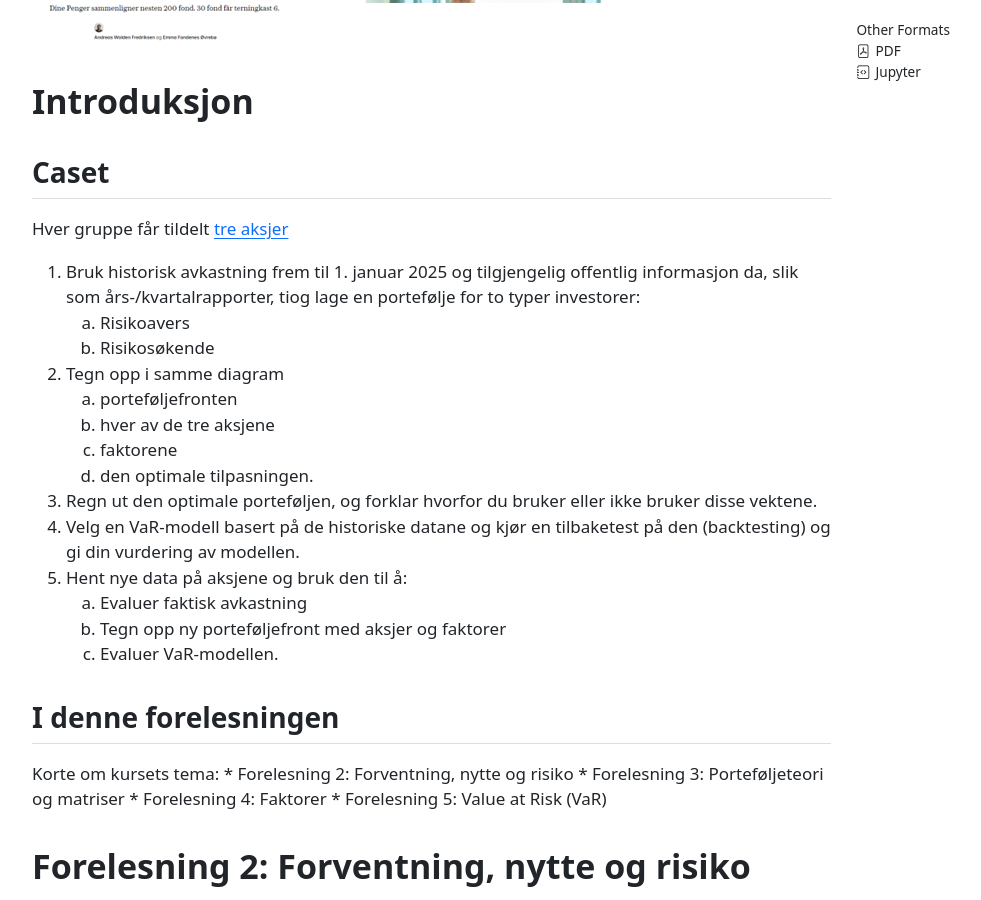
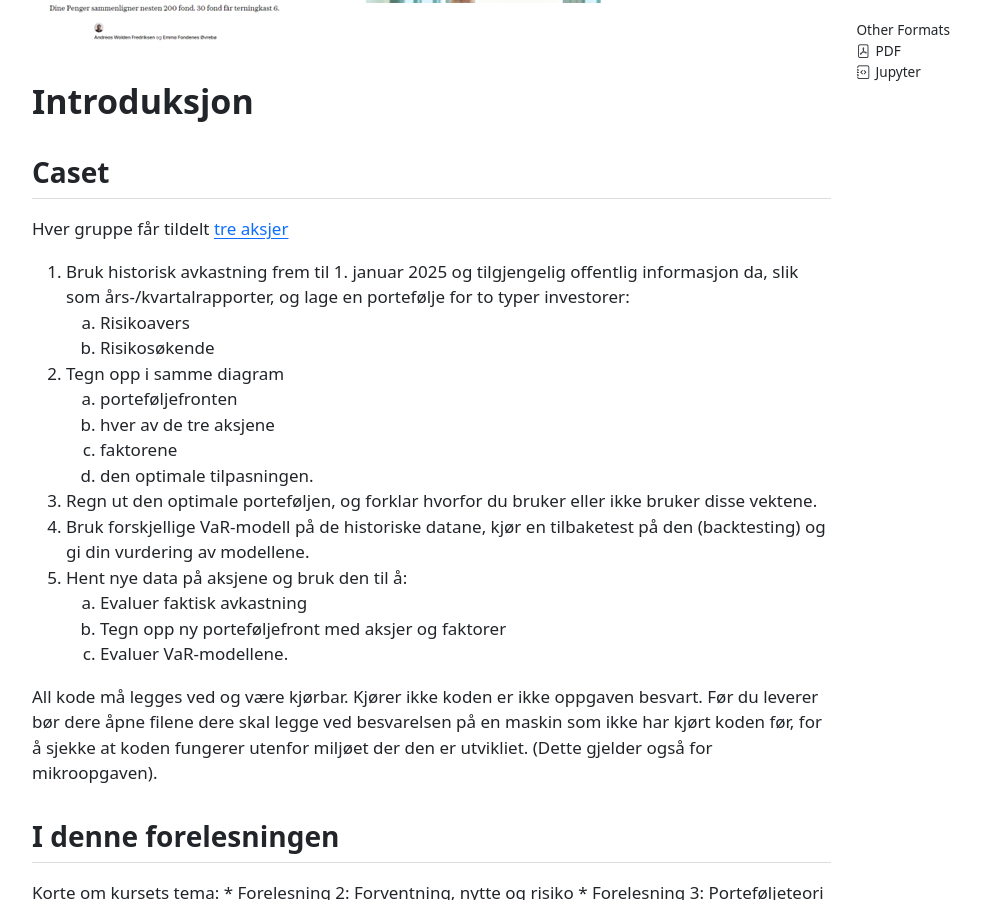
Before and after one commit to uit-sok-3011-h25/uit-sok-3011-h25.github.io, a Jekyll site: the page finans/1-introduksjon.html, which Jekyll copies as it is, in a window 1280 px wide and 900 px high, scrolled down 417 px. Shown: the whole window, without its empty margins (136-1117 px from the left). Built offline with Jekyll 4.4.1, drawn with Linux system fonts in a browser that asks for light colours; an icon font too large for the unit is left out; comment, search, counter and statistics services are not loaded.

Commit message:
prosjektoppgave

```diff
--- a/finans/1-introduksjon.html
+++ b/finans/1-introduksjon.html
@@ -123,7 +123,7 @@
 <h2 class="anchored" data-anchor-id="caset">Caset</h2>
 <p>Hver gruppe får tildelt <a href="case/portfolios.html">tre aksjer</a></p>
 <ol type="1">
-<li>Bruk historisk avkastning frem til 1. januar 2025 og tilgjengelig offentlig informasjon da, slik som års-/kvartalrapporter, tiog lage en portefølje for to typer investorer:
+<li>Bruk historisk avkastning frem til 1. januar 2025 og tilgjengelig offentlig informasjon da, slik som års-/kvartalrapporter, og lage en portefølje for to typer investorer:
 <ol type="a">
 <li>Risikoavers</li>
 <li>Risikosøkende</li>
@@ -136,14 +136,15 @@
 <li>den optimale tilpasningen.</li>
 </ol></li>
 <li>Regn ut den optimale porteføljen, og forklar hvorfor du bruker eller ikke bruker disse vektene.</li>
-<li>Velg en VaR-modell basert på de historiske datane og kjør en tilbaketest på den (backtesting) og gi din vurdering av modellen.</li>
+<li>Bruk forskjellige VaR-modell på de historiske datane, kjør en tilbaketest på den (backtesting) og gi din vurdering av modellene.</li>
 <li>Hent nye data på aksjene og bruk den til å:
 <ol type="a">
 <li>Evaluer faktisk avkastning</li>
 <li>Tegn opp ny porteføljefront med aksjer og faktorer</li>
-<li>Evaluer VaR-modellen.</li>
+<li>Evaluer VaR-modellene.</li>
 </ol></li>
 </ol>
+<p>All kode må legges ved og være kjørbar. Kjører ikke koden er ikke oppgaven besvart. Før du leverer bør dere åpne filene dere skal legge ved besvarelsen på en maskin som ikke har kjørt koden før, for å sjekke at koden fungerer utenfor miljøet der den er utvikliet. (Dette gjelder også for mikroopgaven).</p>
 </section>
 <section id="i-denne-forelesningen" class="level2">
 <h2 class="anchored" data-anchor-id="i-denne-forelesningen">I denne forelesningen</h2>
@@ -153,7 +154,7 @@
 <section id="forelesning-2-forventning-nytte-og-risiko" class="level1">
 <h1>Forelesning 2: Forventning, nytte og risiko</h1>
 <p>Nyttefunksjonen:</p>
-<div id="d7a2203b" class="cell" data-tags="[]" data-execution_count="1">
+<div id="cf9d29f8" class="cell" data-tags="[]" data-execution_count="1">
 <div class="sourceCode cell-code" id="cb1"><pre class="sourceCode python code-with-copy"><code class="sourceCode python"><span id="cb1-1"><a href="#cb1-1" aria-hidden="true" tabindex="-1"></a><span class="im">import</span> numpy <span class="im">as</span> np</span>
 <span id="cb1-2"><a href="#cb1-2" aria-hidden="true" tabindex="-1"></a><span class="im">import</span> matplotlib.pyplot <span class="im">as</span> plt</span>
 <span id="cb1-3"><a href="#cb1-3" aria-hidden="true" tabindex="-1"></a></span>
@@ -222,7 +223,7 @@
 <section id="forelesning-3-porteføljeteori-og-matriser" class="level1">
 <h1>Forelesning 3: Porteføljeteori og matriser</h1>
 <p>Her bruker vi titlondatabasen:</p>
-<div id="1a879f3b" class="cell" data-execution_count="2">
+<div id="b8d40ee5" class="cell" data-execution_count="2">
 <div class="sourceCode cell-code" id="cb2"><pre class="sourceCode python code-with-copy"><code class="sourceCode python"><span id="cb2-1"><a href="#cb2-1" aria-hidden="true" tabindex="-1"></a><span class="im">from</span> IPython.display <span class="im">import</span> IFrame</span>
 <span id="cb2-2"><a href="#cb2-2" aria-hidden="true" tabindex="-1"></a></span>
 <span id="cb2-3"><a href="#cb2-3" aria-hidden="true" tabindex="-1"></a><span class="co"># Embed the web page using an iframe</span></span>
@@ -240,7 +241,7 @@
 <section id="utregninger" class="level2">
 <h2 class="anchored" data-anchor-id="utregninger">Utregninger</h2>
 <p>Reduserer utvalget:</p>
-<div id="8cdfccc8" class="cell" data-execution_count="3">
+<div id="60ce5ffc" class="cell" data-execution_count="3">
 <div class="sourceCode cell-code" id="cb3"><pre class="sourceCode python code-with-copy"><code class="sourceCode python"><span id="cb3-1"><a href="#cb3-1" aria-hidden="true" tabindex="-1"></a><span class="im">import</span> numpy <span class="im">as</span> np</span>
 <span id="cb3-2"><a href="#cb3-2" aria-hidden="true" tabindex="-1"></a><span class="im">import</span> pandas <span class="im">as</span> pd</span>
 <span id="cb3-3"><a href="#cb3-3" aria-hidden="true" tabindex="-1"></a></span>
@@ -303,7 +304,7 @@
 </div>
 </div>
 <p>Lager avkastningsmatrisen:</p>
-<div id="c943c5bb" class="cell" data-execution_count="4">
+<div id="30c38992" class="cell" data-execution_count="4">
 <div class="sourceCode cell-code" id="cb4"><pre class="sourceCode python code-with-copy"><code class="sourceCode python"><span id="cb4-1"><a href="#cb4-1" aria-hidden="true" tabindex="-1"></a><span class="kw">def</span> get_matrix(df, field):</span>
 <span id="cb4-2"><a href="#cb4-2" aria-hidden="true" tabindex="-1"></a>    <span class="co">"""Converts the df to a matrix df that can </span></span>
 <span id="cb4-3"><a href="#cb4-3" aria-hidden="true" tabindex="-1"></a><span class="co">    be used to calculate the covariance matrix"""</span></span>
@@ -435,7 +436,7 @@
 </div>
 </div>
 <p>Finner gjennomsnittsvektoren og varians-kovarians-matrisen:</p>
-<div id="631bc39c" class="cell" data-execution_count="5">
+<div id="e7cff079" class="cell" data-execution_count="5">
 <div class="sourceCode cell-code" id="cb5"><pre class="sourceCode python code-with-copy"><code class="sourceCode python"><span id="cb5-1"><a href="#cb5-1" aria-hidden="true" tabindex="-1"></a><span class="co"># Converting X to a numpy array:</span></span>
 <span id="cb5-2"><a href="#cb5-2" aria-hidden="true" tabindex="-1"></a>X <span class="op">=</span> np.array(X_df)</span>
 <span id="cb5-3"><a href="#cb5-3" aria-hidden="true" tabindex="-1"></a></span>
@@ -448,7 +449,7 @@
 <span id="cb5-10"><a href="#cb5-10" aria-hidden="true" tabindex="-1"></a>means <span class="op">=</span> np.mean(X, axis<span class="op">=</span><span class="dv">0</span>).reshape((X.shape[<span class="dv">1</span>],<span class="dv">1</span>))</span></code><button title="Copy to Clipboard" class="code-copy-button"><i class="bi"></i></button></pre></div>
 </div>
 <p>Definerer porteføljefrontfunksjonen:</p>
-<div id="e7774c6f" class="cell" data-execution_count="6">
+<div id="b628797e" class="cell" data-execution_count="6">
 <div class="sourceCode cell-code" id="cb6"><pre class="sourceCode python code-with-copy"><code class="sourceCode python"><span id="cb6-1"><a href="#cb6-1" aria-hidden="true" tabindex="-1"></a>ones <span class="op">=</span> np.ones((<span class="bu">len</span>(means),<span class="dv">1</span>))</span>
 <span id="cb6-2"><a href="#cb6-2" aria-hidden="true" tabindex="-1"></a></span>
 <span id="cb6-3"><a href="#cb6-3" aria-hidden="true" tabindex="-1"></a>A <span class="op">=</span> (ones.T <span class="op">@</span> np.linalg.inv(cov_matrix) <span class="op">@</span> ones)[<span class="dv">0</span>][<span class="dv">0</span>]</span>
@@ -467,7 +468,7 @@
 <span id="cb6-16"><a href="#cb6-16" aria-hidden="true" tabindex="-1"></a>    <span class="cf">return</span> minimum_volatility</span></code><button title="Copy to Clipboard" class="code-copy-button"><i class="bi"></i></button></pre></div>
 </div>
 <p>Plotter porteføljefronten:</p>
-<div id="e8b66f47" class="cell" data-execution_count="7">
+<div id="f058311e" class="cell" data-execution_count="7">
 <div class="sourceCode cell-code" id="cb7"><pre class="sourceCode python code-with-copy"><code class="sourceCode python"><span id="cb7-1"><a href="#cb7-1" aria-hidden="true" tabindex="-1"></a><span class="im">from</span> matplotlib <span class="im">import</span> pyplot <span class="im">as</span> plt</span>
 <span id="cb7-2"><a href="#cb7-2" aria-hidden="true" tabindex="-1"></a><span class="co">#Creating plot</span></span>
 <span id="cb7-3"><a href="#cb7-3" aria-hidden="true" tabindex="-1"></a>fig, ax <span class="op">=</span> plt.subplots(figsize<span class="op">=</span>(<span class="dv">10</span>, <span class="dv">6</span>))</span>
@@ -497,7 +498,7 @@
 </div>
 </div>
 <p>Legger til punkte for den optimale porteføljen:</p>
-<div id="7ee56c1b" class="cell" data-execution_count="8">
+<div id="4a8bbfac" class="cell" data-execution_count="8">
 <div class="sourceCode cell-code" id="cb8"><pre class="sourceCode python code-with-copy"><code class="sourceCode python"><span id="cb8-1"><a href="#cb8-1" aria-hidden="true" tabindex="-1"></a><span class="co"># Calculating the tangency point of the normalized </span></span>
 <span id="cb8-2"><a href="#cb8-2" aria-hidden="true" tabindex="-1"></a><span class="co"># optimal portfolio</span></span>
 <span id="cb8-3"><a href="#cb8-3" aria-hidden="true" tabindex="-1"></a>tangency_sigma <span class="op">=</span>  portfolio_front(C<span class="op">/</span>B, A, B, C)</span>
@@ -519,7 +520,7 @@
 </section>
 <section id="porteføljefronten-med-optimal-portefølje-og-tangeringslinje" class="level2">
 <h2 class="anchored" data-anchor-id="porteføljefronten-med-optimal-portefølje-og-tangeringslinje">Porteføljefronten med optimal portefølje og tangeringslinje</h2>
-<div id="9602c870" class="cell" data-execution_count="9">
+<div id="ace72c0b" class="cell" data-execution_count="9">
 <div class="sourceCode cell-code" id="cb9"><pre class="sourceCode python code-with-copy"><code class="sourceCode python"><span id="cb9-1"><a href="#cb9-1" aria-hidden="true" tabindex="-1"></a>sigma_range <span class="op">=</span> np.linspace(<span class="dv">0</span>, np.<span class="bu">max</span>(sigma_values), <span class="dv">100</span>)</span>
 <span id="cb9-2"><a href="#cb9-2" aria-hidden="true" tabindex="-1"></a></span>
 <span id="cb9-3"><a href="#cb9-3" aria-hidden="true" tabindex="-1"></a><span class="co"># Plotting the portfolio front, after annualizing the </span></span>
@@ -545,7 +546,7 @@
 <section id="forelesning-4-faktorer" class="level1">
 <h1>Forelesning 4: Faktorer</h1>
 <p>Finner volatilitet og avkastning til faktorene:</p>
-<div id="1716f8ec" class="cell" data-execution_count="10">
+<div id="d97d19b8" class="cell" data-execution_count="10">
 <div class="sourceCode cell-code" id="cb10"><pre class="sourceCode python code-with-copy"><code class="sourceCode python"><span id="cb10-1"><a href="#cb10-1" aria-hidden="true" tabindex="-1"></a><span class="im">import</span> pandas <span class="im">as</span> pd</span>
 <span id="cb10-2"><a href="#cb10-2" aria-hidden="true" tabindex="-1"></a></span>
 <span id="cb10-3"><a href="#cb10-3" aria-hidden="true" tabindex="-1"></a>df <span class="op">=</span> pd.read_pickle(<span class="st">'data/factors.df'</span>)</span>
@@ -678,7 +679,7 @@
 </div>
 </div>
 <p>Plotter punktene i grafen fra forrige kapittel:</p>
-<div id="d82184fb" class="cell" data-execution_count="11">
+<div id="75ef3cf0" class="cell" data-execution_count="11">
 <div class="sourceCode cell-code" id="cb12"><pre class="sourceCode python code-with-copy"><code class="sourceCode python"><span id="cb12-1"><a href="#cb12-1" aria-hidden="true" tabindex="-1"></a><span class="cf">for</span> series <span class="kw">in</span> means.index:</span>
 <span id="cb12-2"><a href="#cb12-2" aria-hidden="true" tabindex="-1"></a>        ax.scatter(std[series], means[series], label<span class="op">=</span>series)</span>
 <span id="cb12-3"><a href="#cb12-3" aria-hidden="true" tabindex="-1"></a></span>
@@ -698,7 +699,7 @@
 <h1>Forelesning 5: VaR</h1>
 <section id="utregninger-1" class="level4">
 <h4 class="anchored" data-anchor-id="utregninger-1">Utregninger</h4>
-<div id="c9ff6b47" class="cell" data-execution_count="12">
+<div id="2cf3a249" class="cell" data-execution_count="12">
 <div class="sourceCode cell-code" id="cb13"><pre class="sourceCode python code-with-copy"><code class="sourceCode python"><span id="cb13-1"><a href="#cb13-1" aria-hidden="true" tabindex="-1"></a><span class="im">import</span> numpy <span class="im">as</span> np</span>
 <span id="cb13-2"><a href="#cb13-2" aria-hidden="true" tabindex="-1"></a><span class="kw">def</span> generate_backtest(f, df, name, estimation_win_size):</span>
 <span id="cb13-3"><a href="#cb13-3" aria-hidden="true" tabindex="-1"></a>    <span class="co"># Initialize lists to store calculated values</span></span>
@@ -733,7 +734,7 @@
 <span id="cb13-32"><a href="#cb13-32" aria-hidden="true" tabindex="-1"></a>            np.array(datelist),</span>
 <span id="cb13-33"><a href="#cb13-33" aria-hidden="true" tabindex="-1"></a>            np.array(ret))</span></code><button title="Copy to Clipboard" class="code-copy-button"><i class="bi"></i></button></pre></div>
 </div>
-<div id="270a2bdc" class="cell" data-execution_count="13">
+<div id="b36f171d" class="cell" data-execution_count="13">
 <div class="sourceCode cell-code" id="cb14"><pre class="sourceCode python code-with-copy"><code class="sourceCode python"><span id="cb14-1"><a href="#cb14-1" aria-hidden="true" tabindex="-1"></a><span class="im">import</span> matplotlib.pyplot <span class="im">as</span> plt</span>
 <span id="cb14-2"><a href="#cb14-2" aria-hidden="true" tabindex="-1"></a><span class="kw">def</span> evaluate(plt, d95, d99, ret, dates, heading):</span>
 <span id="cb14-3"><a href="#cb14-3" aria-hidden="true" tabindex="-1"></a>    <span class="co"># Clear the plot area to avoid overlapping plots</span></span>
@@ -767,7 +768,7 @@
 <span id="cb14-31"><a href="#cb14-31" aria-hidden="true" tabindex="-1"></a>              <span class="ss">f"Breaches: </span><span class="sc">{</span>breaches<span class="sc">}</span><span class="ch">\n</span><span class="ss">"</span></span>
 <span id="cb14-32"><a href="#cb14-32" aria-hidden="true" tabindex="-1"></a>              <span class="ss">f"Backtesting (Realized VaR - % breaches): </span><span class="sc">{</span>backtest_results[i]<span class="sc">}</span><span class="ss">%</span><span class="ch">\n</span><span class="ss">"</span>)</span></code><button title="Copy to Clipboard" class="code-copy-button"><i class="bi"></i></button></pre></div>
 </div>
-<div id="8dab84d3" class="cell" data-execution_count="14">
+<div id="fc7b15cf" class="cell" data-execution_count="14">
 <div class="sourceCode cell-code" id="cb15"><pre class="sourceCode python code-with-copy"><code class="sourceCode python"><span id="cb15-1"><a href="#cb15-1" aria-hidden="true" tabindex="-1"></a>PVALS <span class="op">=</span> [<span class="fl">0.05</span>, <span class="fl">0.01</span>]  <span class="co"># Confidence intervals (95% and 99%)</span></span>
 <span id="cb15-2"><a href="#cb15-2" aria-hidden="true" tabindex="-1"></a><span class="im">from</span> scipy.stats <span class="im">import</span> norm</span>
 <span id="cb15-3"><a href="#cb15-3" aria-hidden="true" tabindex="-1"></a></span>
@@ -793,7 +794,7 @@
 </section>
 <section id="evaluering" class="level4">
 <h4 class="anchored" data-anchor-id="evaluering">Evaluering</h4>
-<div id="16590137" class="cell" data-execution_count="15">
+<div id="2662ff29" class="cell" data-execution_count="15">
 <div class="sourceCode cell-code" id="cb16"><pre class="sourceCode python code-with-copy"><code class="sourceCode python"><span id="cb16-1"><a href="#cb16-1" aria-hidden="true" tabindex="-1"></a>NAME <span class="op">=</span> <span class="st">'EQNR'</span></span>
 <span id="cb16-2"><a href="#cb16-2" aria-hidden="true" tabindex="-1"></a>ESTIMATION_WINSIZE <span class="op">=</span> <span class="dv">52</span></span>
 <span id="cb16-3"><a href="#cb16-3" aria-hidden="true" tabindex="-1"></a></span>
```
Also changed, not shown: finans/1-introduksjon.qmd (+4 -4 lines), forelesningsplan.md (+5 -5 lines), 7 other files.
